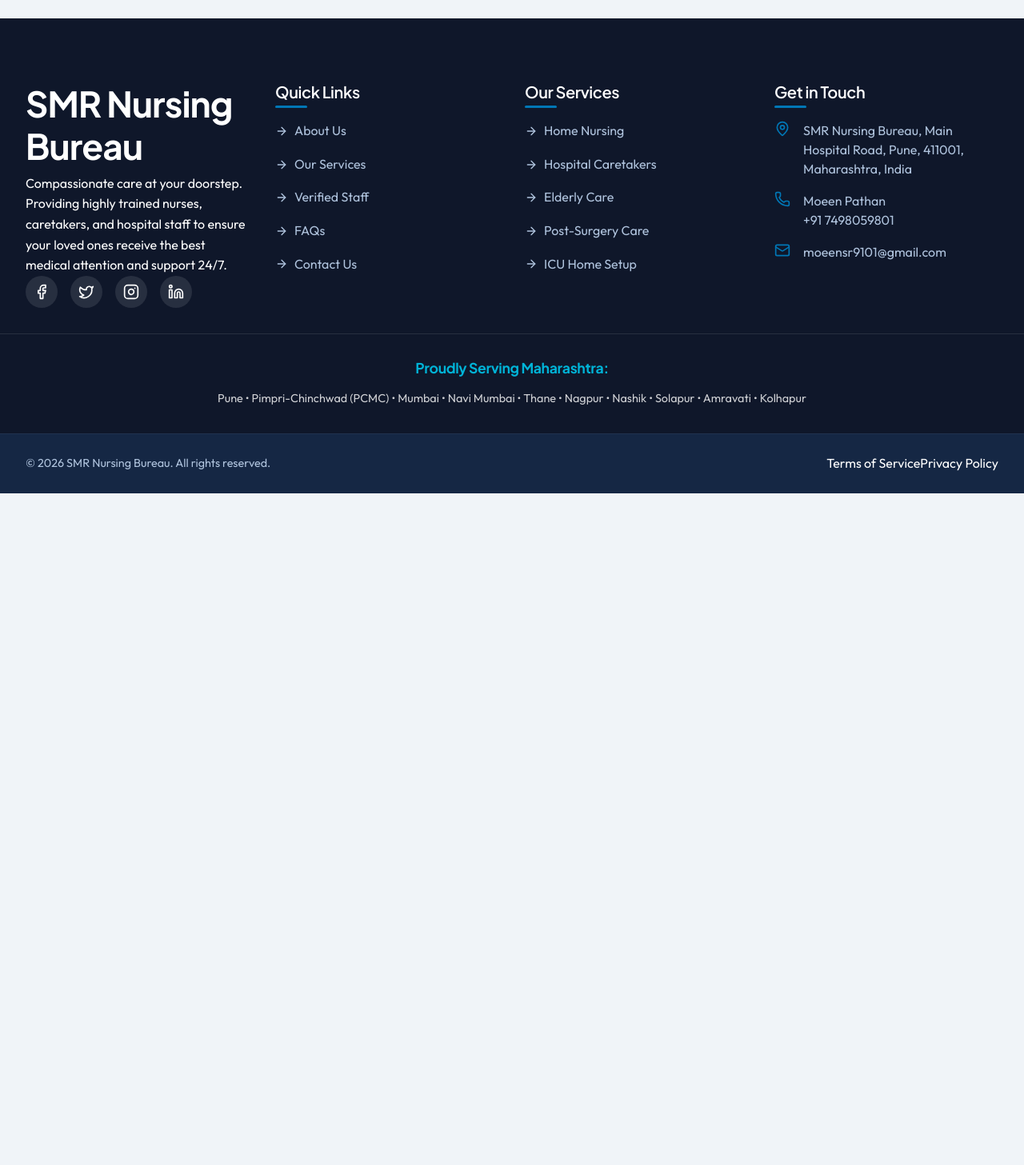
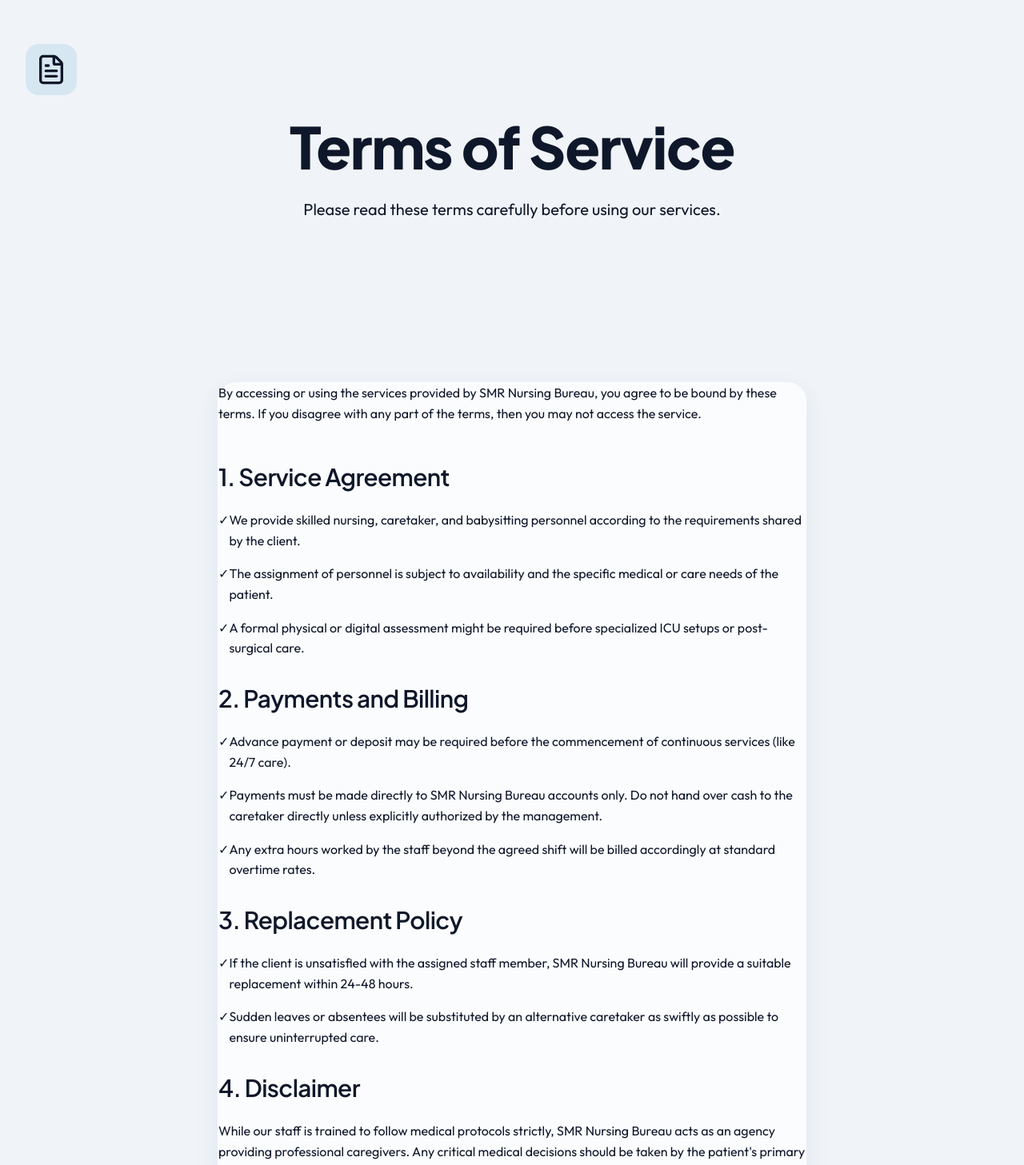
Before and after one commit to shubhamlabade2026/SRM_Nursing, a React (Vite) app: page /terms in a window 1280 px wide. Shown: the part 180-1637 px from the top of the page at 80% size. Before the commit the page ends 800 px from the top, so only its background shows below. Built offline with nearby package versions, Linux system fonts and the light colour scheme.

Commit message:
Fix routing links, add Terms & Privacy Policy pages

```diff
--- a/src/App.jsx
+++ b/src/App.jsx
@@ -8,6 +8,8 @@
 import Team from './pages/Team';
 import FAQ from './pages/FAQ';
 import Contact from './pages/Contact';
+import Terms from './pages/Terms';
+import Privacy from './pages/Privacy';
 
 function App() {
   return (
@@ -22,6 +24,8 @@
           <Route path="/team" element={<Team />} />
           <Route path="/faq" element={<FAQ />} />
           <Route path="/contact" element={<Contact />} />
+          <Route path="/terms" element={<Terms />} />
+          <Route path="/privacy" element={<Privacy />} />
         </Routes>
       </main>
       <Footer />
--- /dev/null
+++ b/src/pages/Privacy.jsx
@@ -0,0 +1,57 @@
+import React from 'react';
+import SEO from '../components/SEO';
+import { Shield, FileText } from 'lucide-react';
+
+const Privacy = () => {
+    return (
+        <div className="page-wrapper animate-fade-in">
+            <SEO
+                title="Privacy Policy | SMR Nursing Bureau"
+                description="Privacy policy and data protection guidelines for SMR Nursing Bureau."
+            />
+
+            <div className="page-header bg-light section">
+                <div className="container text-center">
+                    <div className="icon-wrapper mx-auto mb-3 glass-element avatar-wrapper" style={{ marginTop: '2rem' }}>
+                        <Shield size={40} className="text-secondary" />
+                    </div>
+                    <h1 className="hero-title">Privacy <span className="text-secondary">Policy</span></h1>
+                    <p className="hero-description mx-auto">Learn how we handle your data and protect your privacy.</p>
+                </div>
+            </div>
+
+            <section className="section bg-white">
+                <div className="container" style={{ maxWidth: '800px' }}>
+                    <div className="glass-panel p-5" style={{ borderRadius: '24px' }}>
+                        <h3 className="mb-3 text-primary">1. Information We Collect</h3>
+                        <p className="text-muted mb-4">
+                            We collect personal information that you provide securely to us when you register on our website, express an interest in obtaining information about us or our services, or otherwise contact us. This may include your name, phone number, email address, and home address for the purpose of scheduling caretaker services.
+                        </p>
+
+                        <h3 className="mb-3 text-primary">2. How We Use Your Information</h3>
+                        <p className="text-muted mb-4">
+                            We use personal information collected via our website for a variety of business purposes, primarily to facilitate the booking of healthcare professionals, to communicate with you regarding your service requests, and to improve our website and service offerings. We will never sell your personal information to third parties.
+                        </p>
+
+                        <h3 className="mb-3 text-primary">3. Data Security</h3>
+                        <p className="text-muted mb-4">
+                            We have implemented appropriate technical and organizational security measures designed to protect the security of any personal information we process. However, please also remember that we cannot guarantee that the internet itself is 100% secure.
+                        </p>
+
+                        <h3 className="mb-3 text-primary">4. Patient Confidentiality</h3>
+                        <p className="text-muted mb-4">
+                            SMR Nursing Bureau strictly complies with patient confidentiality guidelines. All medical records, patient history, and sensitive healthcare data are kept strictly confidential and shared only with the assigned medical staff to ensure proper care. All our staff members have signed non-disclosure agreements.
+                        </p>
+
+                        <h3 className="mb-3 text-primary">5. Contact Us</h3>
+                        <p className="text-muted mb-4">
+                            If you have questions or comments about this privacy policy, you may email us at moeensr9101@gmail.com or by post to our office address in Pune, Maharashtra.
+                        </p>
+                    </div>
+                </div>
+            </section>
+        </div>
+    );
+};
+
+export default Privacy;
--- /dev/null
+++ b/src/pages/Terms.jsx
@@ -0,0 +1,61 @@
+import React from 'react';
+import SEO from '../components/SEO';
+import { FileText, CheckCircle } from 'lucide-react';
+
+const Terms = () => {
+    return (
+        <div className="page-wrapper animate-fade-in">
+            <SEO
+                title="Terms of Service | SMR Nursing Bureau"
+                description="Terms and conditions for using SMR Nursing Bureau services."
+            />
+
+            <div className="page-header bg-light section">
+                <div className="container text-center">
+                    <div className="icon-wrapper mx-auto mb-3 glass-element avatar-wrapper" style={{ marginTop: '2rem' }}>
+                        <FileText size={40} className="text-primary" />
+                    </div>
+                    <h1 className="hero-title">Terms of <span className="text-primary">Service</span></h1>
+                    <p className="hero-description mx-auto">Please read these terms carefully before using our services.</p>
+                </div>
+            </div>
+
+            <section className="section bg-white">
+                <div className="container" style={{ maxWidth: '800px' }}>
+                    <div className="glass-panel p-5" style={{ borderRadius: '24px' }}>
+                        <p className="text-muted mb-5">
+                            By accessing or using the services provided by SMR Nursing Bureau, you agree to be bound by these terms. If you disagree with any part of the terms, then you may not access the service.
+                        </p>
+
+                        <h3 className="mb-3">1. Service Agreement</h3>
+                        <ul className="placement-points mb-4 text-muted">
+                            <li className="d-flex align-items-start mb-2"><span className="text-primary mr-2">✓</span> We provide skilled nursing, caretaker, and babysitting personnel according to the requirements shared by the client.</li>
+                            <li className="d-flex align-items-start mb-2"><span className="text-primary mr-2">✓</span> The assignment of personnel is subject to availability and the specific medical or care needs of the patient.</li>
+                            <li className="d-flex align-items-start mb-2"><span className="text-primary mr-2">✓</span> A formal physical or digital assessment might be required before specialized ICU setups or post-surgical care.</li>
+                        </ul>
+
+                        <h3 className="mb-3">2. Payments and Billing</h3>
+                        <ul className="placement-points mb-4 text-muted">
+                            <li className="d-flex align-items-start mb-2"><span className="text-primary mr-2">✓</span> Advance payment or deposit may be required before the commencement of continuous services (like 24/7 care).</li>
+                            <li className="d-flex align-items-start mb-2"><span className="text-primary mr-2">✓</span> Payments must be made directly to SMR Nursing Bureau accounts only. Do not hand over cash to the caretaker directly unless explicitly authorized by the management.</li>
+                            <li className="d-flex align-items-start mb-2"><span className="text-primary mr-2">✓</span> Any extra hours worked by the staff beyond the agreed shift will be billed accordingly at standard overtime rates.</li>
+                        </ul>
+
+                        <h3 className="mb-3">3. Replacement Policy</h3>
+                        <ul className="placement-points mb-4 text-muted">
+                            <li className="d-flex align-items-start mb-2"><span className="text-primary mr-2">✓</span> If the client is unsatisfied with the assigned staff member, SMR Nursing Bureau will provide a suitable replacement within 24-48 hours.</li>
+                            <li className="d-flex align-items-start mb-2"><span className="text-primary mr-2">✓</span> Sudden leaves or absentees will be substituted by an alternative caretaker as swiftly as possible to ensure uninterrupted care.</li>
+                        </ul>
+
+                        <h3 className="mb-3">4. Disclaimer</h3>
+                        <p className="text-muted mb-4">
+                            While our staff is trained to follow medical protocols strictly, SMR Nursing Bureau acts as an agency providing professional caregivers. Any critical medical decisions should be taken by the patient's primary consulting physician or doctor. SMR Nursing Bureau cannot be held legally liable for unforeseen medical complications.
+                        </p>
+                    </div>
+                </div>
+            </section>
+        </div>
+    );
+};
+
+export default Terms;
```
